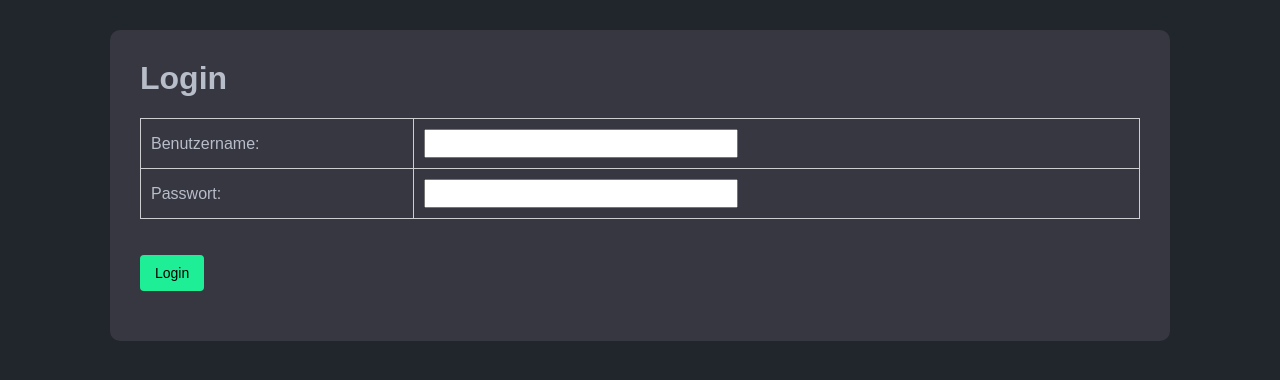
After one commit to johnturbo82/team_health, a Flask app: page /login in a window 1280 px wide. The commit adds this page. Shown: the top 380 px of the page. Run offline with Flask 3, Linux system fonts and the light colour scheme.

Commit message:
Login added

```diff
--- a/app.py
+++ b/app.py
@@ -1,116 +1,172 @@
-from flask import Flask, render_template, redirect, request, send_file, url_for, make_response
+from flask import Flask, render_template, redirect, request, send_file, url_for, make_response, session
 import model
 import uuid
 import datetime
 
 app = Flask(__name__)
+app.secret_key = "PrvpxwrYp5rRww26ocRaYLMCAEyt7wWgh7bHWmoH6quDWz0ALOz4IB"
 
-@app.route('/', methods=['GET', 'POST'])
+# Dummy-Benutzername und Passwort
+USERNAME = "team"
+PASSWORD = "leberkäs"
+
+def login_required(f):
+    def decorated_function(*args, **kwargs):
+        if "logged_in" in session:
+            return f(*args, **kwargs)
+        else:
+            return redirect(url_for("login"))
+    decorated_function.__name__ = f.__name__
+    return decorated_function
+
+@app.route("/login", methods=["GET", "POST"])
+def login():
+    if request.method == "POST":
+        username = request.form["username"]
+        password = request.form["password"]
+        if username == USERNAME and password == PASSWORD:
+            session["logged_in"] = True
+            return redirect(url_for("index"))
+        else:
+            return "Invalid credentials", 401
+    return render_template("login.html")
+
+@app.route("/logout")
+def logout():
+    session.pop("logged_in", None)
+    return redirect(url_for("login"))
+
+@app.route("/", methods=["GET", "POST"])
+@login_required
 def index():
     user = ""
-    if not request.cookies.get('user'):
-        resp = make_response(redirect(url_for('index')))
+    if not request.cookies.get("user"):
+        resp = make_response(redirect(url_for("index")))
         expires_date = datetime.datetime.now() + datetime.timedelta(days=365)
         user = str(uuid.uuid4())
-        resp.set_cookie('user', user, expires=expires_date)
+        resp.set_cookie("user", user, expires=expires_date)
         return resp
     else:
-        user = request.cookies.get('user')
+        user = request.cookies.get("user")
 
     surveys = model.get_all_surveys()
     participant_counts = model.get_participant_count()
-    return render_template('index.html', surveys=surveys, participant_counts=participant_counts, user=user)
+    return render_template("index.html", surveys=surveys, participant_counts=participant_counts, user=user, logged_in=session.get("logged_in"))
 
-@app.route('/survey', methods=['GET'])
+@app.route("/survey", methods=["GET"])
 def survey():
-    user = request.cookies.get('user')
+    user = request.cookies.get("user")
     if not user:
-        return redirect(url_for('index'))
+        return redirect(url_for("index"))
 
-    survey_uuid = request.args.get('uuid')
+    survey_uuid = request.args.get("uuid")
     if survey_uuid:
         survey = model.get_survey_by_uuid(survey_uuid)
         if survey:
-            question_ids = survey['questions'].split(',')
+            question_ids = survey["questions"].split(",")
             questions = model.get_questions_by_ids(question_ids)
-            return render_template('survey.html', questions=questions, survey_name=survey['name'], survey_uuid=survey_uuid, user=user)
+            return render_template("survey.html", questions=questions, survey_name=survey["name"], survey_uuid=survey_uuid, user=user, logged_in=session.get("logged_in"))
     return "Survey not found", 404
 
-@app.route('/submit_survey', methods=['POST'])
+@app.route("/submit_survey", methods=["POST"])
 def submit_survey():
-    user = request.cookies.get('user')
+    user = request.cookies.get("user")
     if not user:
-        return redirect(url_for('index'))
+        return redirect(url_for("index"))
 
-    survey_uuid = request.form.get('survey_uuid')
+    survey_uuid = request.form.get("survey_uuid")
     survey = model.get_survey_by_uuid(survey_uuid)
     if not survey:
         return "Survey not found", 404
 
-    question_ids = survey['questions'].split(',')
+    question_ids = survey["questions"].split(",")
     for question_id in question_ids:
-        answer = request.form.get(f'question_{question_id}')
+        answer = request.form.get(f"question_{question_id}")
         if answer:
             model.insert_answer(question_id, survey_uuid, answer, user)
 
-    return redirect(url_for('index'))
+    return redirect(url_for("success"))
 
-@app.route('/create_survey', methods=['POST'])
+@app.route('/success')
+def success():
+    return render_template('success.html')
+
+@app.route("/create_survey", methods=["POST"])
+@login_required
 def create_survey():
-    survey_name = request.form.get('survey_name')
+    survey_name = request.form.get("survey_name")
     questions = model.get_random_questions(6)
-    question_ids = ','.join(str(q['id']) for q in questions)
+    question_ids = ",".join(str(q["id"]) for q in questions)
     survey_uuid = str(uuid.uuid4())
     model.insert_survey(survey_uuid, survey_name, question_ids)
-    return redirect(url_for('index'))
+    return redirect(url_for("index"))
 
-@app.route('/results', methods=['GET'])
+@app.route("/results", methods=["GET"])
+@login_required
 def results():
-    user = request.cookies.get('user')
+    user = request.cookies.get("user")
     if not user:
-        return redirect(url_for('index'))
+        return redirect(url_for("index"))
 
-    survey_uuid = request.args.get('uuid')
+    survey_uuid = request.args.get("uuid")
     if survey_uuid:
         survey = model.get_survey_by_uuid(survey_uuid)
         if survey:
-            question_ids = survey['questions'].split(',')
+            question_ids = survey["questions"].split(",")
             questions = model.get_questions_by_ids(question_ids)
             answers = model.get_answers_by_survey_uuid(survey_uuid)
             weighted_answers_by_survey_id = model.get_weighted_answers_by_survey_uuid(survey_uuid)
             average_answers_by_survey_id = model.get_average_answers_by_survey_uuid(survey_uuid)
             averages = model.get_overall_question_average()
             return render_template(
-                'results.html',
-                survey_name=survey['name'],
+                "results.html",
+                survey_name=survey["name"],
                 questions=questions,
                 answers=answers,
                 weighted_answers_by_survey_id=weighted_answers_by_survey_id,
                 average_answers_by_survey_id=average_answers_by_survey_id,
                 averages=averages,
                 survey_uuid=survey_uuid,
-                user=user
+                user=user,
+                logged_in=session.get("logged_in")
             )
     return "Survey not found", 404
 
-@app.route('/delete_survey', methods=['POST'])
+@app.route("/delete_survey", methods=["POST"])
+@login_required
 def delete_survey():
-    survey_uuid = request.form.get('uuid')
+    survey_uuid = request.form.get("uuid")
     if survey_uuid:
         model.delete_survey(survey_uuid)
-    return redirect(url_for('index'))
+    return redirect(url_for("index"))
 
-@app.route('/admin')
+@app.route("/admin")
+@login_required
 def admin():
-    user = request.cookies.get('user')
+    user = request.cookies.get("user")
     if not user:
-        return redirect(url_for('index'))
-    return render_template('admin.html', user=user)
+        return redirect(url_for("index"))
+    return render_template("admin.html", user=user, logged_in=session.get("logged_in"))
 
-@app.route('/download_db')
+@app.route("/download_db")
+@login_required
 def download_db():
-    return send_file('database.db', as_attachment=True)
+    return send_file(model.DATABASE_FILE, as_attachment=True)
 
-if __name__ == '__main__':
+@app.route("/upload_db", methods=["GET", "POST"])
+@login_required
+def upload_db():
+    if request.method == "POST":
+        if "file" not in request.files:
+            return "No file part", 400
+        file = request.files["file"]
+        if file.filename == "":
+            return "No selected file", 400
+        if file:
+            file.save(model.DATABASE_FILE)
+            return redirect(url_for("admin"))
+    return redirect(url_for("admin"))
+
+if __name__ == "__main__":
     model.init_db()
     app.run(debug=True)
--- a/model.py
+++ b/model.py
@@ -1,9 +1,11 @@
 import sqlite3
 from contextlib import contextmanager
 
+DATABASE_FILE = 'database.db'
+
 @contextmanager
 def get_db_connection():
-    conn = sqlite3.connect('database.db')
+    conn = sqlite3.connect(DATABASE_FILE)
     try:
         yield conn
     finally:
--- a/static/style.css
+++ b/static/style.css
@@ -27,7 +27,7 @@ form {
     margin-bottom: 20px;
 }
 
-input[type="text"] {
+input[type="text"], input[type="password"] {
     padding: 5px;
     width: 300px;
     margin-right: 10px;
@@ -50,7 +50,7 @@ input[type=range] {
     margin-left: 0;
 }
 
-button, .button {
+button, .button, input[type="submit"], input::file-selector-button {
     padding: 10px 15px;
     background-color: var(--color-future-green);
     color: black;
@@ -59,11 +59,35 @@ button, .button {
     border-radius: 4px;
     transition: background-color 0.3s ease;
     text-decoration: none;
+    font-size: 14px;
+}
+
+input::file-selector-button {
+    padding: 5px 7px;
+}
+
+input[type="file"] {
+    background-color: var(--color-midnight);
+    padding: 10px;
+    border-radius: 4px;
+    margin-right: 10px;
 }
 
 button:hover, .button:hover {
     background-color: var(--color-sunlight);
     color: var(--color-real-black);
+}
+
+.logout {
+    position: absolute;
+    right: 30px;
+    top: 20px;
+}
+
+.admin {
+    position: absolute;
+    right: 110px;
+    top: 20px;
 }
 
 table {
@@ -101,8 +125,9 @@ table th, table td {
 }
 
 p.user {
-    float: right;
-    margin-top: 40px;
+    position: absolute;
+    right: 20px;
+    bottom: -45px;
 }
 
 span.em {
@@ -118,7 +143,6 @@ span.em {
 
 .question {
     position: relative;
-    /* min-height: 200px; */
     padding: 20px;
 }
 
--- a/templates/base.html
+++ b/templates/base.html
@@ -14,9 +14,15 @@
 
 <body>
     <div class="container">
+        {% if logged_in %}
+            <a href="/admin" class="button admin">Admin</a>
+            <a href="/logout" class="button logout">Logout</a>
+        {% endif %}
         <h1>{% block header %}Team Health{% endblock %}</h1>
         {% block content %}{% endblock %}
-        <p class="user">User ID: {{ user }}</p>
+        {% if user %}
+            <p class="user">User ID: {{ user }}</p>
+        {% endif %}
     </div>
     {% block scripts %}{% endblock %}
 </body>
--- /dev/null
+++ b/templates/login.html
@@ -0,0 +1,22 @@
+{% extends "base.html" %}
+
+{% block title %}Login{% endblock %}
+
+{% block header %}Login{% endblock %}
+
+{% block content %}
+<form method="post" action="/login">
+    <table>
+        <tr>
+            <td><label for="username">Benutzername:</label></td>
+            <td><input type="text" id="username" name="username" required></td>
+        </tr>
+        <tr>
+            <td><label for="password">Passwort:</label></td>
+            <td><input type="password" id="password" name="password" required></td>
+        </tr>
+    </table>
+    <br /><br />
+    <input type="submit" value="Login">
+</form>
+{% endblock %}
```
Also changed, not shown: templates/admin.html (+11 -4 lines), templates/success.html (added, +13 -0 lines).
